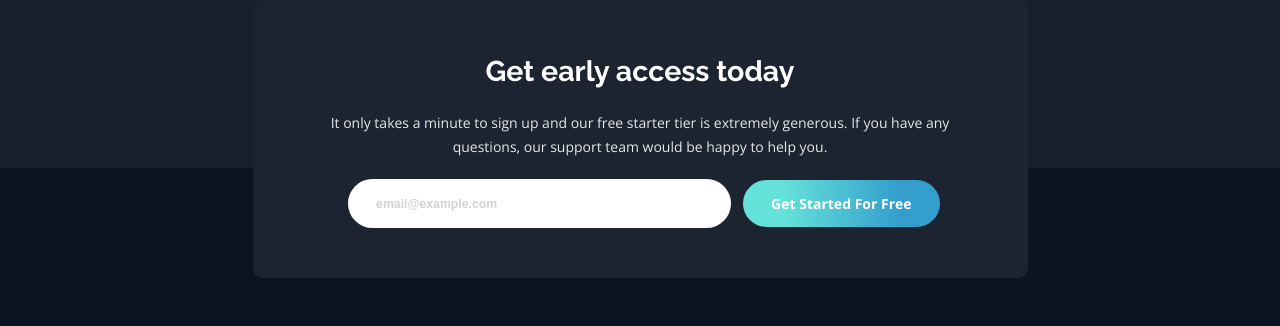
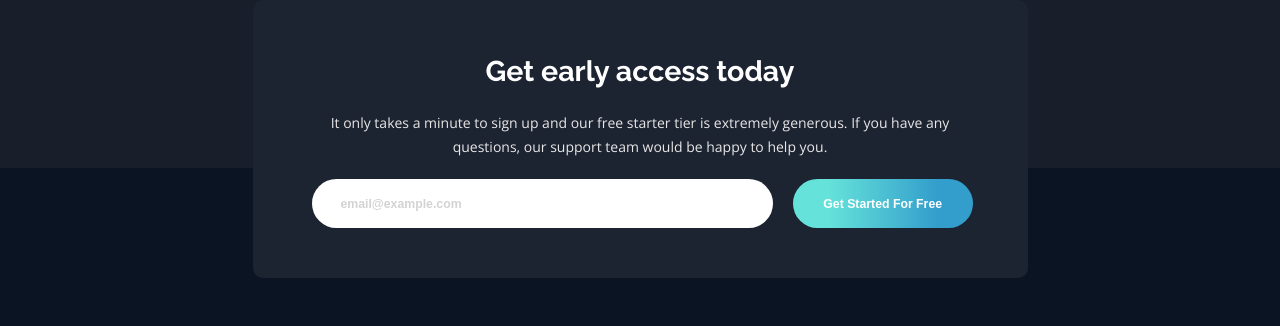
Before and after one commit to minibrusp/Fylo-dark-theme-landing-page, a plain HTML site: page index.html in a window 1280 px wide. Shown: the part 2600-2926 px from the top of the page. Drawn offline with nearby package versions, Linux system fonts and the light colour scheme.

Commit message:
Updated stylesheet
changed the markup of button to input button and its styles

```diff
--- a/css/styles.css
+++ b/css/styles.css
@@ -367,7 +367,7 @@ aside.access p {
    line-height: 1.7;
 }
 
-aside.access input {
+aside.access input[type="email"] {
    display: block;
    font-size: 0.878rem;
    width: 21rem;
@@ -384,6 +384,29 @@ aside.access input {
 aside.access input:focus {
    outline: none;
    border: 2px solid var(--Cyan);
+}
+
+aside.access input[type="button"] {
+   font-size: 0.878rem;
+   width: 21rem;
+   height: 3.5rem;
+   padding: 1rem 2rem;
+   border: 0px transparent;
+   display: inline-block;
+   background: linear-gradient(to right, var(--Cyan)10%,var(--Blue)40%, var(--Cyan)40%, var(--Blue)10%);
+   background-size: 200% auto;
+   border-radius: 50px;
+   color: var(--White);
+   font-weight: 700;
+   transition: .5s background;
+}
+
+
+aside.access input[type="button"]:hover,
+aside.access input[type="button"]:focus {
+   border: unset;
+   cursor: pointer;
+   background-position: right center
 }
 
 
@@ -728,11 +751,11 @@ footer {
 
    aside.access .action {
       display: grid;
-      grid-template-columns: 1fr .5fr;
-      width: 80%;
+      grid-template-columns: 1fr .4fr;
+      width: 90%;
       margin: 20px auto;
    }
-   aside.access input {
+   aside.access input[type="email"] {
       padding: .5rem 2rem;
       margin: 0;
       width: 95%;
@@ -740,11 +763,14 @@ footer {
       justify-self: center;
    }
 
-   aside.access .btn {
+
+   aside.access input[type="button"] {
       padding: 1rem 2rem;
       align-self: center;
       justify-self: center;
+      width: 180px;
    }
+
 
    /* footer-900 */
    footer {
--- a/index.html
+++ b/index.html
@@ -178,10 +178,12 @@
         It only takes a minute to sign up and our free starter tier is extremely generous. If you have any
         questions, our support team would be happy to help you.
       </p>
-      <div class="action">
-        <input type="email" placeholder="email@example.com" name="email">
-        <a href="#" class="btn">Get Started For Free</a>
-      </div>
+      <form action="submit">
+        <div class="action">
+            <input type="email" placeholder="email@example.com" name="email">
+            <input type="button" value="Get Started For Free" name="btn-reg" class="btn-reg">
+        </div>
+      </form>
     </aside>
   </main>
 
```
